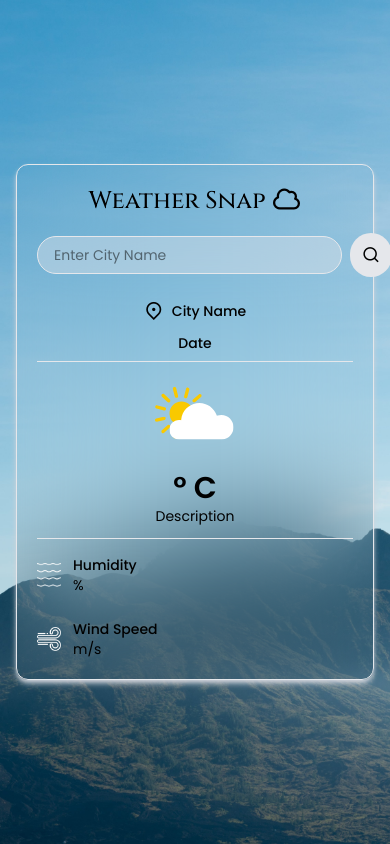
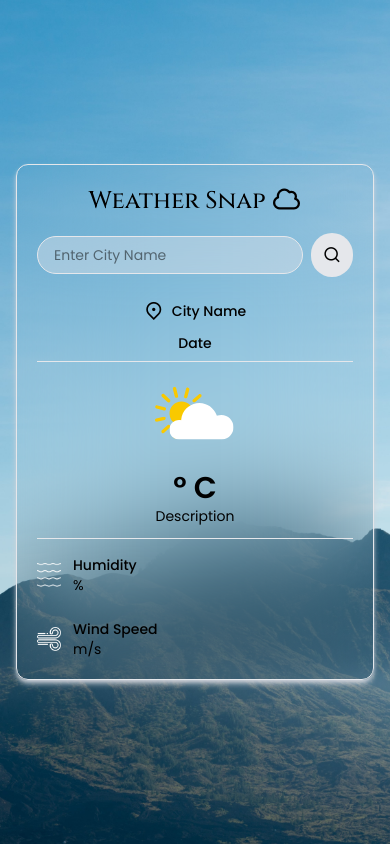
Before and after one commit to mubhad1704/Weather-app, a plain HTML site: page index.html in a window 390 px wide. Drawn offline with nearby package versions, Linux system fonts and the light colour scheme.

Commit message:
responsive

```diff
--- a/index.html
+++ b/index.html
@@ -43,11 +43,11 @@
       </h1>
 
       <!-- Search -->
-      <div class="flex items-center gap-2 w-full">
+      <div class="flex items-center gap-2 w-full mt-4">
         <input type="text" placeholder="Enter City Name" id="searchInput"
-          class="flex-1 px-4 py-2 border border-gray-200 rounded-full bg-gray-200/40 focus:outline-none text-sm sm:text-base">
+          class="flex-grow min-w-0 px-4 py-2 border border-gray-200 rounded-full bg-gray-200/40 focus:outline-none text-sm sm:text-base">
         <button
-          class="bg-gray-200 px-3 sm:px-4 py-2 rounded-full cursor-pointer flex items-center justify-center"
+          class="shrink-0 bg-gray-200 px-3 sm:px-4 py-2 rounded-full cursor-pointer flex items-center justify-center"
           onclick="search()">
           <i class="ri-search-line text-lg sm:text-xl"></i>
         </button>
@@ -94,4 +94,5 @@
   </div>
 
 </body>
+
 </html>
```
